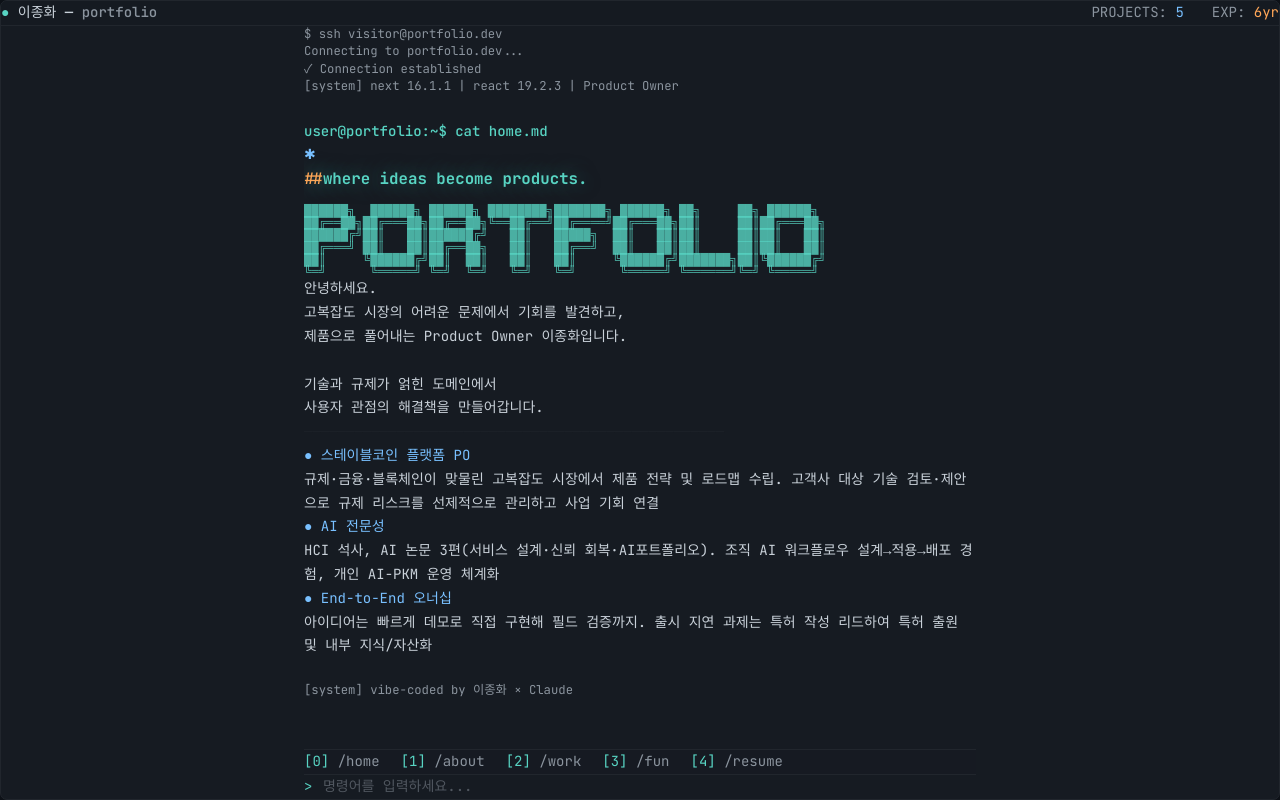
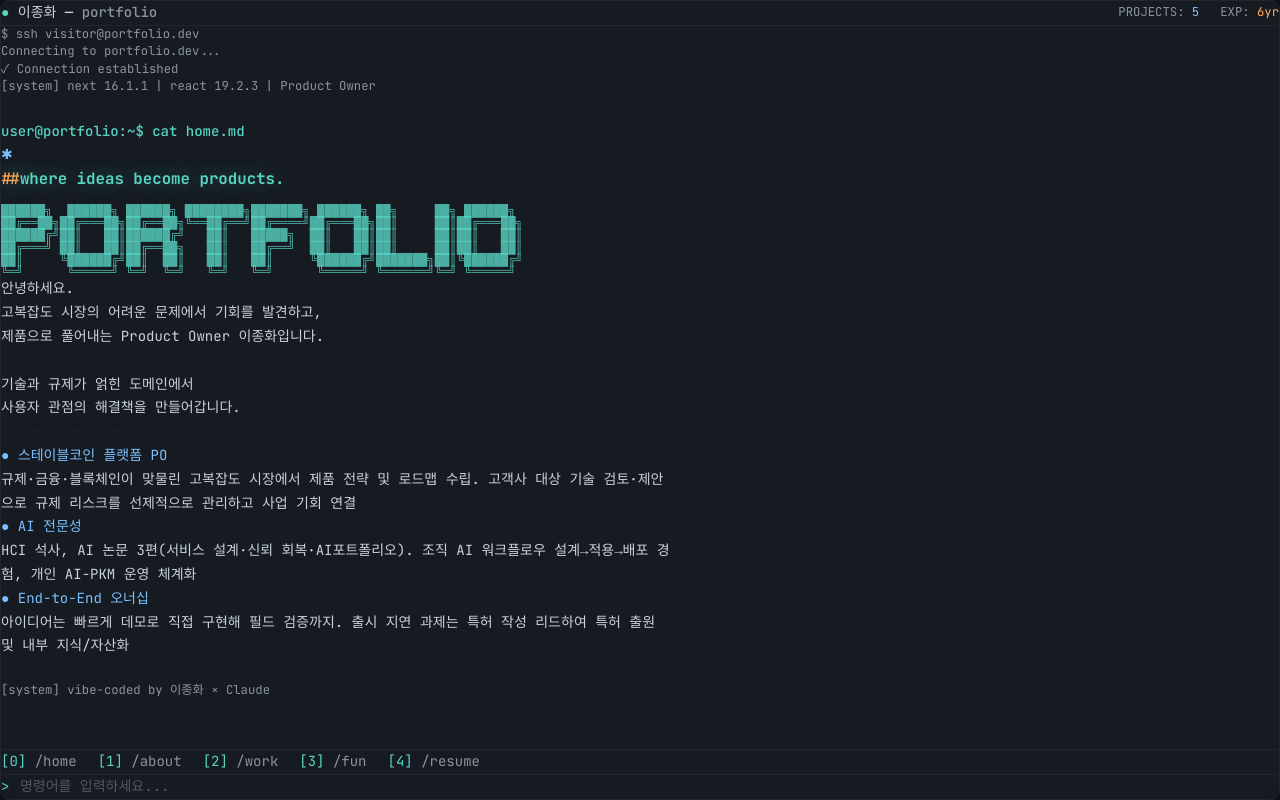
Before and after one commit to DinN0000/example_02, a Next.js app: page / in a window 1280 px wide. Built offline with nearby package versions, Linux system fonts and the light colour scheme.

Commit message:
레이아웃 구조 재정리: 헤더/푸터 full width, 가로 스크롤바 제거

```diff
--- a/src/components/Terminal.tsx
+++ b/src/components/Terminal.tsx
@@ -589,41 +589,38 @@ export default function Terminal() {
   };
 
   return (
-    <div className="h-screen bg-background flex items-center justify-center font-mono p-2">
+    <div className="h-screen bg-background flex items-center justify-center font-mono p-4">
       {/* Main Container with rounded border */}
-      <div className="w-full h-full bg-card rounded-lg border border-border overflow-hidden flex flex-col">
-        {/* Status Bar - Full Width */}
-        <header className="bg-card/95 backdrop-blur border-b border-border">
-          <div className="px-10 py-8 flex justify-between items-center">
-            <span className="text-foreground font-medium text-base">
+      <div className="w-full h-full bg-card rounded-xl border border-border overflow-hidden flex flex-col">
+        {/* Title Bar - Full Width */}
+        <header className="shrink-0 bg-card border-b border-border">
+          <div className="px-6 py-5 flex justify-between items-center">
+            <span className="text-foreground font-medium">
               <span className="text-accent">●</span> {portfolio.profile.name} — <span className="text-muted">portfolio</span>
             </span>
-            <div className="flex gap-8 text-muted">
+            <div className="flex gap-6 text-muted text-sm">
               <span>PROJECTS: <span className="text-highlight-cyan">{portfolio.metrics.projects}</span></span>
               <span>EXP: <span className="text-highlight-orange">{portfolio.metrics.exp}</span></span>
             </div>
           </div>
         </header>
 
-        {/* Content Area - Centered */}
-        <div className="flex-1 flex justify-center overflow-hidden">
-          <div className="w-full max-w-3xl flex flex-col h-full">
-          {/* Terminal Output */}
+        {/* Terminal Output - Scrollable */}
         <main
           ref={terminalRef}
-            className="flex-1 overflow-y-auto"
+          className="flex-1 overflow-y-auto overflow-x-hidden"
           onClick={() => inputRef.current?.focus()}
         >
-            <div className="px-6 py-8 space-y-0.5">
+          <div className="max-w-3xl mx-auto px-6 py-8 space-y-0.5">
             {lines.map((line, index) => renderLine(line, index))}
             <div ref={bottomRef} />
           </div>
         </main>
 
-          {/* Menu */}
+        {/* Menu - Full Width */}
         {showMenu && !isTyping && (
-            <nav className="border-t border-border bg-card/50">
-              <div className="px-6 py-4">
+          <nav className="shrink-0 border-t border-border bg-card/50">
+            <div className="max-w-3xl mx-auto px-6 py-4">
               <div className="flex flex-wrap gap-x-6 gap-y-2">
                 {MENU_ITEMS.map((item) => (
                   <button
@@ -639,9 +636,10 @@ export default function Terminal() {
           </nav>
         )}
 
-          {/* Input */}
-          <footer className="bg-card border-t border-border">
-            <div className="px-6 py-10">
+        {/* Input Footer - Full Width */}
+        <footer className="shrink-0 bg-card border-t border-border">
+          <div className="px-6 py-5">
+            <div className="max-w-3xl mx-auto">
               <form onSubmit={handleSubmit} className="flex items-center gap-3">
                 <span className="text-accent select-none">&gt;</span>
                 <input
@@ -658,9 +656,8 @@ export default function Terminal() {
                 <span className={`text-accent select-none ${isTyping || isLoading ? "pulse" : "cursor-blink"}`}>▋</span>
               </form>
             </div>
+          </div>
         </footer>
-          </div>
-        </div>
       </div>
     </div>
   );
```
Lines whose indentation alone changed are shown as unchanged.
